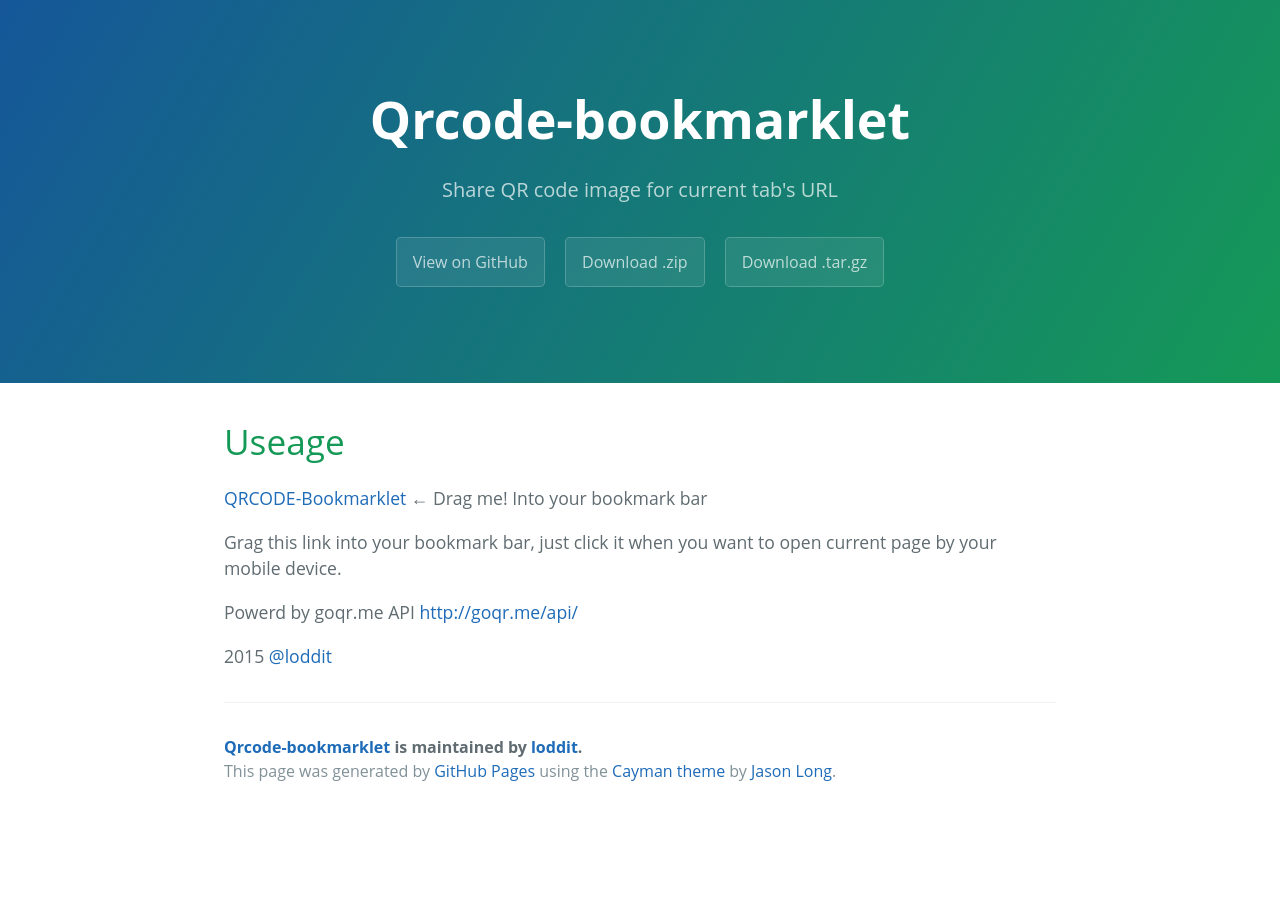
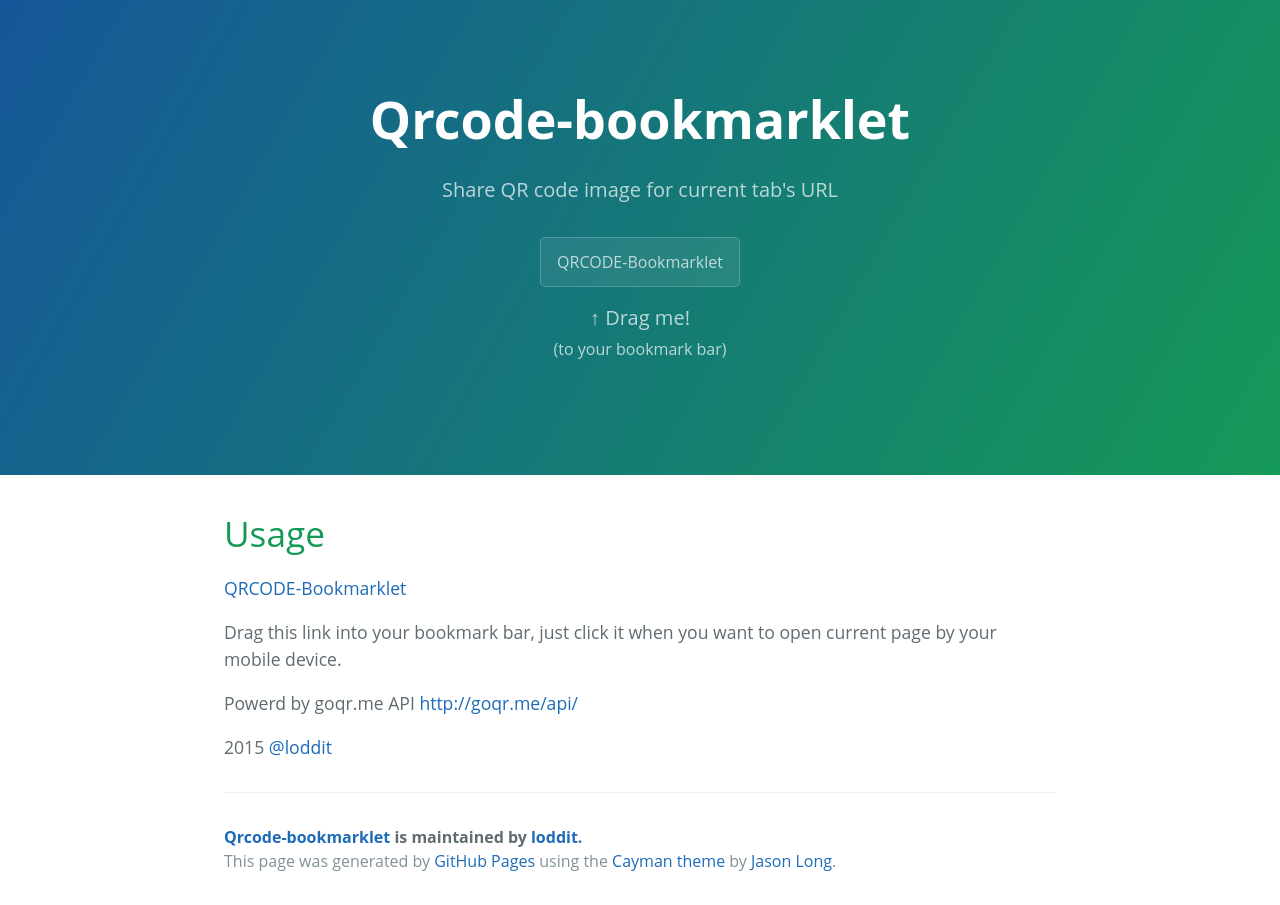
Before and after one commit to loddit/qrcode-bookmarklet, a plain HTML site: page index.html in a window 1280 px wide. Before the commit the page ends 815 px from the top, so only its background shows below. Drawn offline with Linux system fonts and the light colour scheme.

Commit message:
update text

```diff
--- a/index.html
+++ b/index.html
@@ -13,23 +13,22 @@
     <section class="page-header">
       <h1 class="project-name">Qrcode-bookmarklet</h1>
       <h2 class="project-tagline">Share QR code image for current tab&#39;s URL</h2>
-      <a href="https://github.com/loddit/qrcode-bookmarklet" class="btn">View on GitHub</a>
-      <a href="https://github.com/loddit/qrcode-bookmarklet/zipball/master" class="btn">Download .zip</a>
-      <a href="https://github.com/loddit/qrcode-bookmarklet/tarball/master" class="btn">Download .tar.gz</a>
+      <a class="btn" href="javascript:window.open('https://api.qrserver.com/v1/create-qr-code/?size=200x200&data=' + location.href,'qrcode','width=200,height=200,menubar=no,resizable=no,location=no,top=' + (screen.height/2 - 100) + ',left=' + (screen.width/2 -100));">QRCODE-Bookmarklet</a>
+      <h6 class="project-tagline project-name">
+        ↑ Drag me!
+        <br>
+        <small>(to your bookmark bar)</small>
+      </h6>
     </section>
 
     <section class="main-content">
+      <h1>Usage</h1>
+      <a href="javascript:window.open('https://api.qrserver.com/v1/create-qr-code/?size=200x200&data=' + location.href,'qrcode','width=200,height=200,menubar=no,resizable=no,location=no,top=' + (screen.height/2 - 100) + ',left=' + (screen.width/2 -100));">QRCODE-Bookmarklet</a>
+      <p>Drag this link into your bookmark bar, just click it when you want to open current page by your mobile device.</p>
 
-<h1>
-<a id="useage" class="anchor" href="#useage" aria-hidden="true"><span class="octicon octicon-link"></span></a>Useage</h1>
+      <p>Powerd by goqr.me API <a href="http://goqr.me/api/">http://goqr.me/api/</a></p>
 
-<p><a href="javascript:window.open('https://api.qrserver.com/v1/create-qr-code/?size=200x200&data=' + location.href,'qrcode','width=200,height=200,menubar=no,resizable=no,location=no,top=' + (screen.height/2 - 100) + ',left=' + (screen.width/2 -100));">QRCODE-Bookmarklet</a> ←  Drag me! Into your bookmark bar</p>
-
-<p>Grag this link into your bookmark bar, just click it when you want to open current page by your mobile device.</p>
-
-<p>Powerd by goqr.me API <a href="http://goqr.me/api/">http://goqr.me/api/</a></p>
-
-<p>2015 <a href="https://github.com/loddit" class="user-mention">@loddit</a></p>
+      <p>2015 <a href="https://github.com/loddit" class="user-mention">@loddit</a></p>
 
 
       <footer class="site-footer">
```
